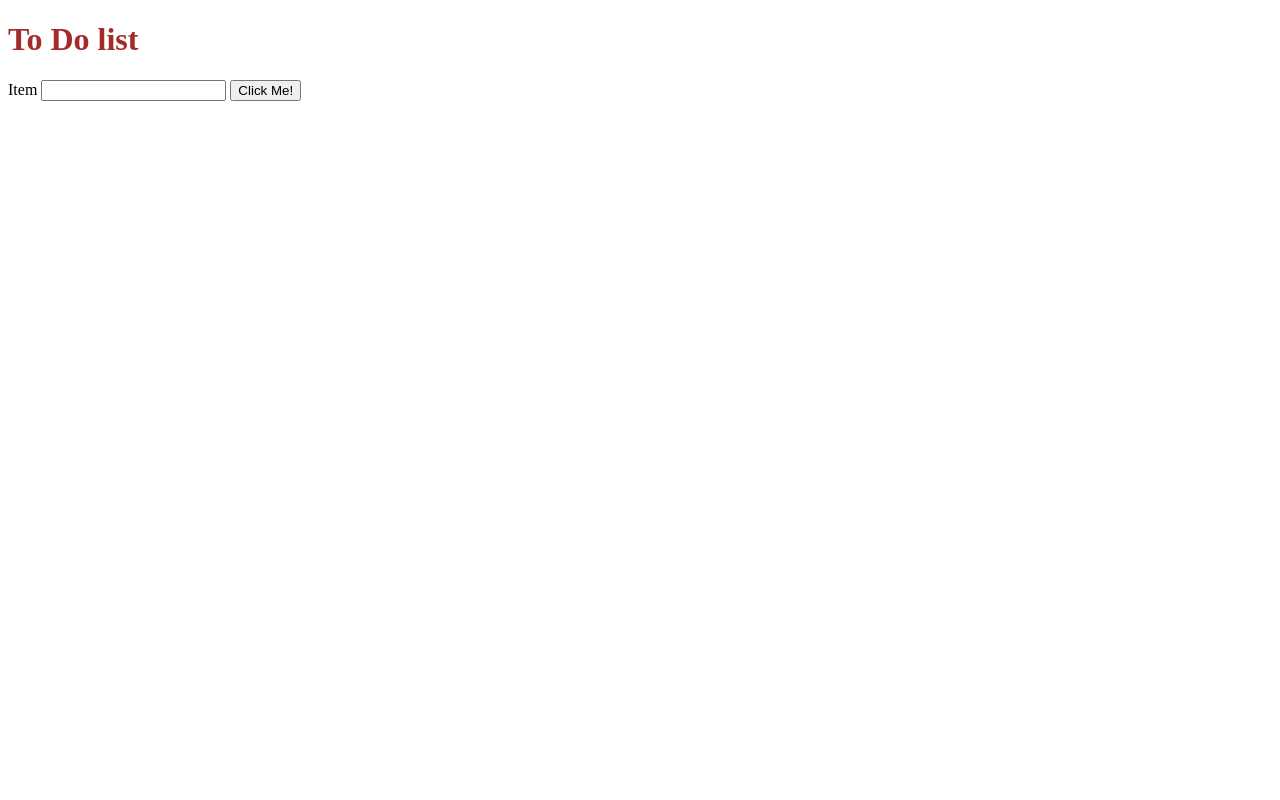
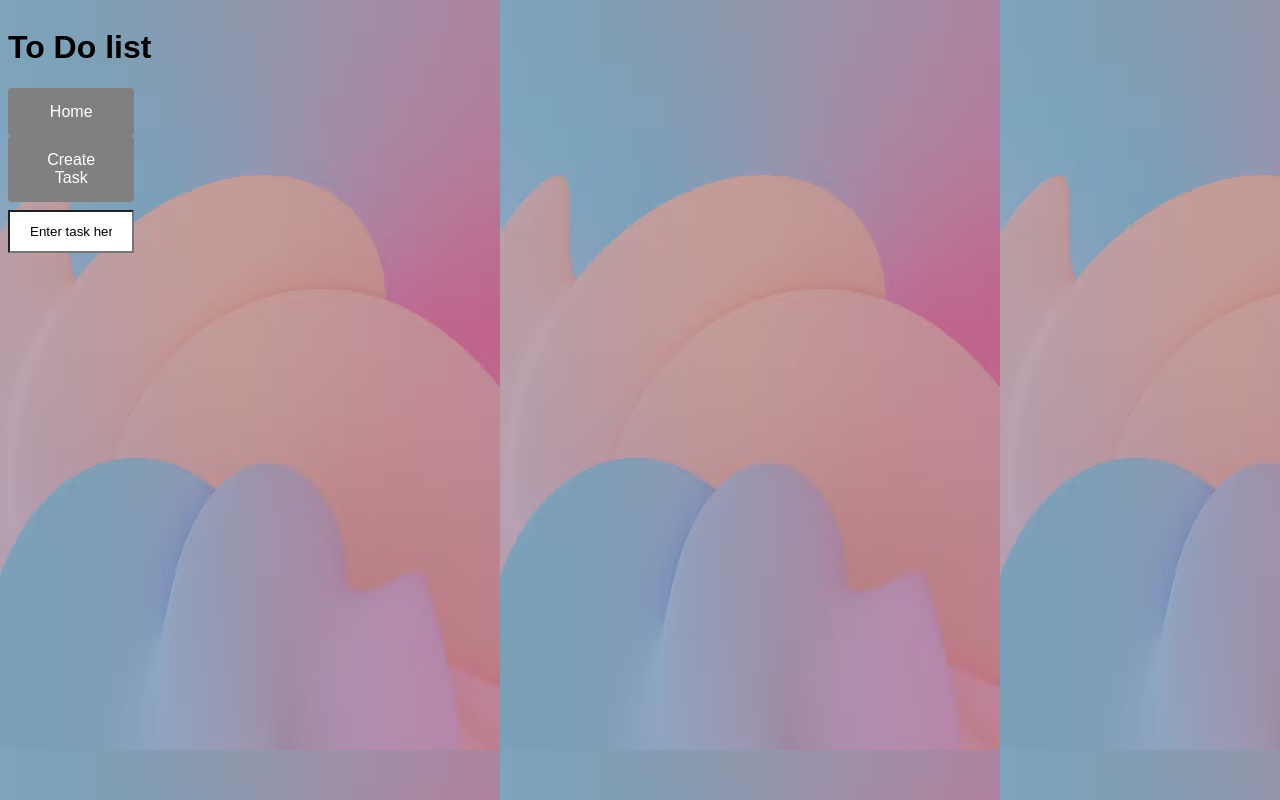
Before and after one commit to tristanmckone/todolist, a website: page todo.html in a window 1280 px wide. Drawn offline with Linux system fonts and the light colour scheme.

Commit message:
working on css

```diff
--- a/app.css
+++ b/app.css
@@ -1,10 +1,55 @@
 h1
 {
-    color: brown;
+    color: black;
+    font-family: Arial, Helvetica, sans-serif;
 }
 
+.flex-container {
+    display: flex;
+    flex-direction: column;
+    justify-content: center;
+  }
 
 h2
 {
 
 }
+
+li
+{
+    color: black;
+    font-family: Arial, Helvetica, sans-serif;
+    list-style-type: upper-roman;
+    background-color: aliceblue;
+    width: 65%;
+}
+
+
+body
+{
+    background-image: url("./images/bg.png");
+}
+
+
+button {
+    background-color: gray;
+    border: none;
+    color: white;
+    padding: 15px 32px;
+    text-align: center;
+    text-decoration: none;
+    display: inline-block;
+    font-size: 16px;
+    width: 10%;
+    border-radius: 4px;
+  }
+
+
+  input
+  {
+      background-color: white;
+      width: 10%;
+      padding: 12px 20px;
+        margin: 8px 0;
+        box-sizing: border-box;
+  }
--- a/app.js
+++ b/app.js
@@ -3,6 +3,14 @@ let button = document.getElementById("listButton");
 let theText = document.getElementById("item");
 
 const listItems = document.getElementById("listItems");
+
+
+let buttonHome = document.getElementById("home");
+
+buttonHome.addEventListener("click", () =>
+{
+   window.location.href = "index.html";
+});
 
 
 button.addEventListener("click", () => {
--- a/todo.html
+++ b/todo.html
@@ -10,6 +10,8 @@
 
 </head>
 <body>
+    <div class="flex-container">
+
 
 
     <div>
@@ -17,12 +19,19 @@
         <h1>To Do list</h1>
     </div>
 
+    <div>
+        <button id="home">Home</button>
+    </div>
+
+
+</div>
+<button type="button" id="listButton" >Create Task</button>
+<div>
+
 
     <div>
-        <label for="item">Item</label>
-        <input type="text" id="item" name="item">
+        <input type="text" id="item" name="item" value="Enter task here!">
 
-        <button type="button" id="listButton">Click Me!</button>
     </div>
 
     <div>
@@ -35,6 +44,8 @@
 
     </div>
 
+</div>
+
 
 </body>
 </html>
```
Also changed, not shown: index.html (+2 -1 lines), images/bg.png (added).
